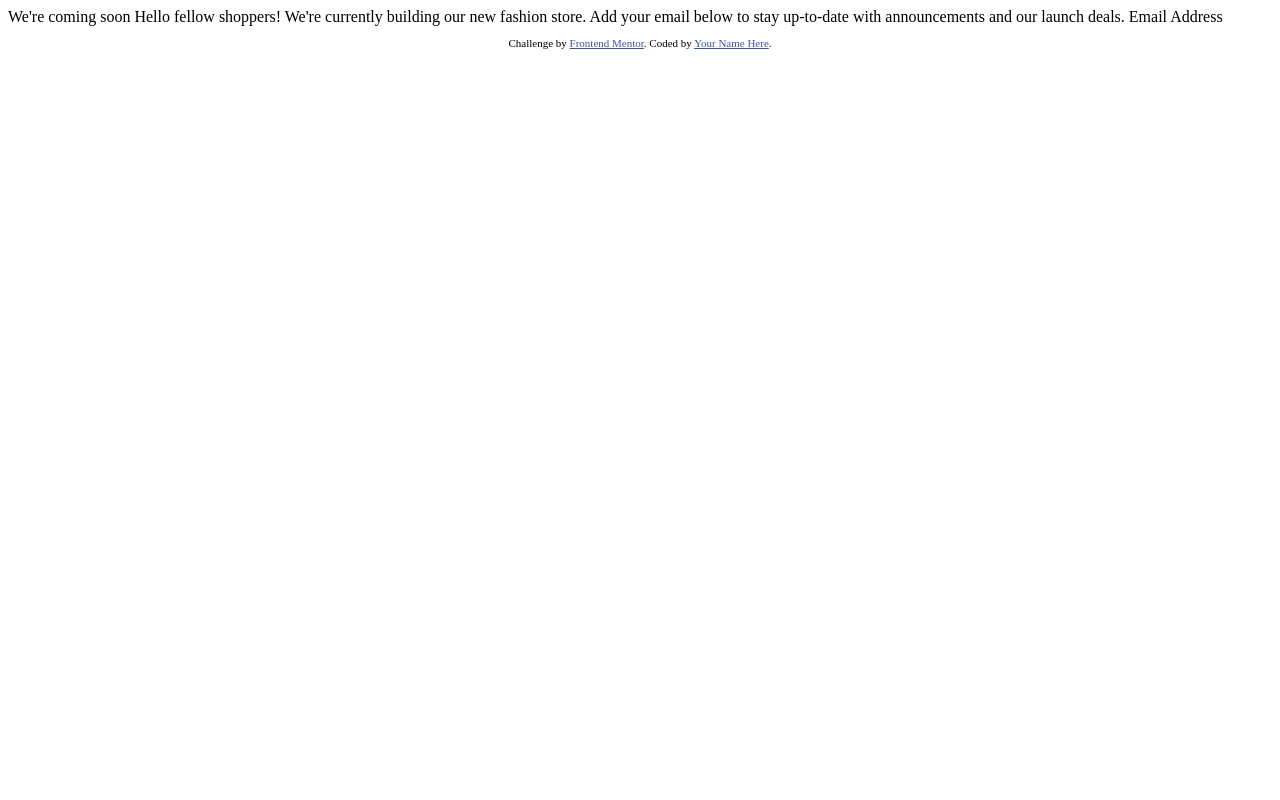
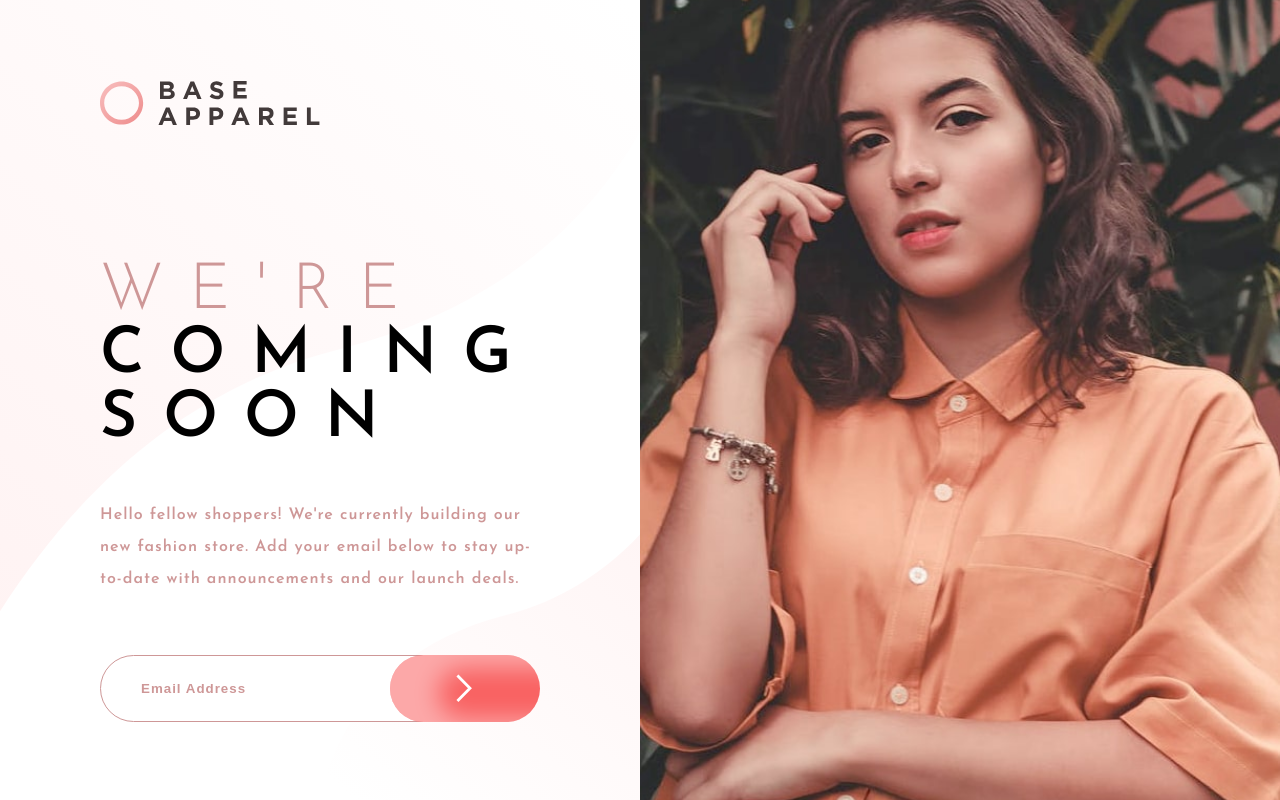
Before and after one commit to wuzer1/base-apparel, a plain HTML site: page index.html in a window 1280 px wide. Drawn offline with Linux system fonts and the light colour scheme.

Commit message:
desktop version

```diff
--- a/index.html
+++ b/index.html
@@ -14,19 +14,35 @@
   </style>
 </head>
 <body>
+  <div class="flex-container">
+    <div class="container left">
+        <img src="/images/logo.svg" alt="logo" id="logo">
+        <h1>
+          <span>We're</span> coming soon
+        </h1>
+        <p>
+          Hello fellow shoppers! We're currently building our new fashion store.
+          Add your email below to stay up-to-date with announcements and our launch deals.
+        </p>
+        <form action="#">
+          <input type="email" name="email" placeholder="Email Address" id="email" required>
+          <input type="submit" name="submit" value="">
+        </form>
+        <p id="error">Please provide a valid email</p>
 
-  We're coming soon
+    </div>
+    <div class="right">
+      <!-- <img src="/images/hero-desktop.jpg" alt="hero image" class="hero-image"> -->
+    </div>
+  </div>
 
-  Hello fellow shoppers! We're currently building our new fashion store.
-  Add your email below to stay up-to-date with announcements and our launch deals.
 
-  Email Address
 
-  <footer>
+  <!-- <footer>
     <p class="attribution">
       Challenge by <a href="https://www.frontendmentor.io?ref=challenge" target="_blank">Frontend Mentor</a>.
       Coded by <a href="#">Your Name Here</a>.
     </p>
-  </footer>
+  </footer> -->
 </body>
 </html>
--- a/style.css
+++ b/style.css
@@ -0,0 +1,128 @@
+@import url('https://fonts.googleapis.com/css?family=Josefin+Sans:300,400,600&display=swap');
+:root {
+    --primary-color-dred: hsl(0, 36%, 70%);
+    --primary-color-sred: hsl(0, 93%, 68%);
+    --neutral-color-gred: hsl(0, 6%, 24%);
+
+    --gradient-color1: linear-gradient(135deg, hsl(0, 0%, 100%), hsl(0, 100%, 98%));
+    --gradient-color2: linear-gradient(135deg, hsl(0, 80%, 86%), hsl(0, 74%, 74%));
+}
+* {
+    box-sizing: border-box;
+}
+body{
+    font-family: 'Josefin Sans', sans-serif;
+    font-size: 16px;
+    margin: 0;
+    overflow: hidden;
+    box-sizing: border-box;
+}
+.container{
+    width: 1440px;
+    max-width: 100%;
+    margin: 0 auto;
+}
+.flex-container{
+    display: flex;
+    height: 100vh;
+}
+/* LEFT SIDE */
+.left{
+    padding: 80px 100px 0 100px;
+    background-image: url('./images/bg-pattern-desktop.svg');
+	background-size: cover;
+    background-position: center center;
+    max-width: 50%;
+}
+#logo{
+    width: 220px;
+    height: auto;
+    max-width: 100%;
+}
+h1{
+    margin: 130px 0 47px;
+    text-transform: uppercase;
+    font-size: 5vw;
+    letter-spacing: 26px;
+}
+h1 span{
+    font-weight: 300;
+    color: var(--primary-color-dred);
+}
+p{
+    line-height: 32px;
+    letter-spacing: 1px;
+    font-weight: 600;
+    color: var(--primary-color-dred);
+    margin-bottom: 60px;
+}
+form{
+    position: relative;
+}
+input[type=email]{
+    padding: 25px 40px;
+    width: 89%;
+    border-radius: 50px;
+    border: 1px solid var(--primary-color-dred);
+}
+input[type=email]::placeholder{
+    color: var(--primary-color-dred);
+    letter-spacing: 1px;
+    font-weight: 600;
+}
+#error{
+    display: none;
+}
+input[type=email]:not(:invalid){
+    background-image: url('/images/icon-error.svg');
+    background-repeat: no-repeat;
+    background-position: 3% 50%;
+}
+/* input[type=email]:not(:invalid) + #email-error{
+    display: block;
+} */
+/* input[type=email]:valid{
+    background-image: none;
+    background-position: 50em;
+} */
+input[type=email]:focus{
+    outline: none;
+    box-shadow: 0px 0px 30px 5px var(--primary-color-dred,.75)
+}
+input[type=submit]{
+    border-radius: 50px;
+    width: 150px;
+    height: 100%;
+    position: absolute;
+    top: 0;
+    right: 0;
+    background-image: url('/images/icon-arrow.svg');
+    background-repeat: no-repeat;
+    background-color: var(--primary-color-sred);
+    background-size: 1.3em;
+    background-position: center;
+    box-shadow: inset 40px 5px 25px 8px rgba(255,255,255,0.45);
+    border: none;
+}
+input[type=submit]:focus{
+    outline: none;
+}
+input[type=submit]:hover{
+    background-color: #b66363;
+    cursor: pointer;
+
+}
+/* RIGHT SIDE */
+.right{
+    height: 100vh;
+    background-image: url('./images/hero-desktop.jpg');
+    background-size: cover;
+    background-position: center center;
+    width: 50%;
+}
+
+@media screen and (max-width:1440px){
+    input[type=email]:invalid{
+        background-position: 73%;
+    }
+}
```
